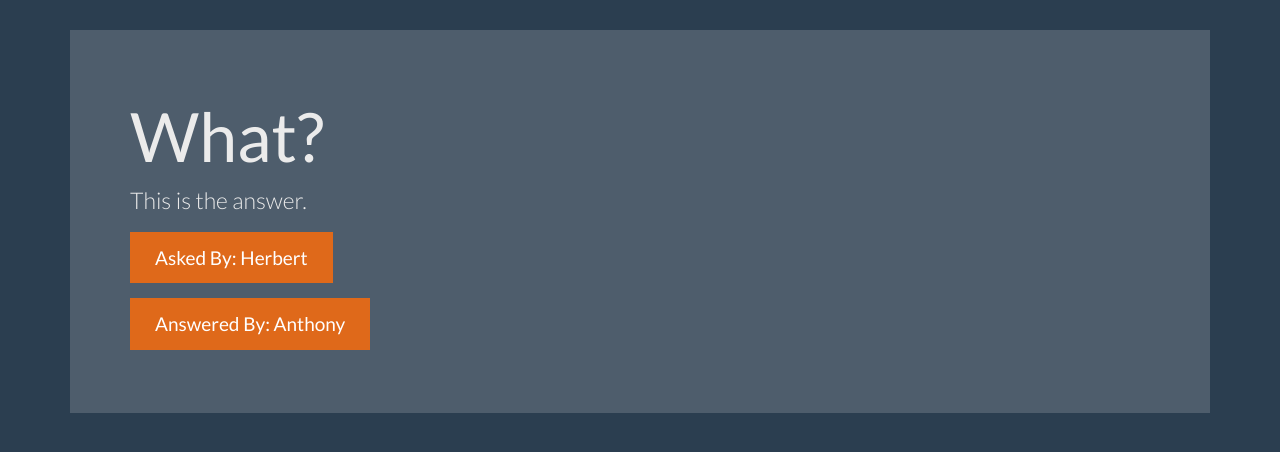
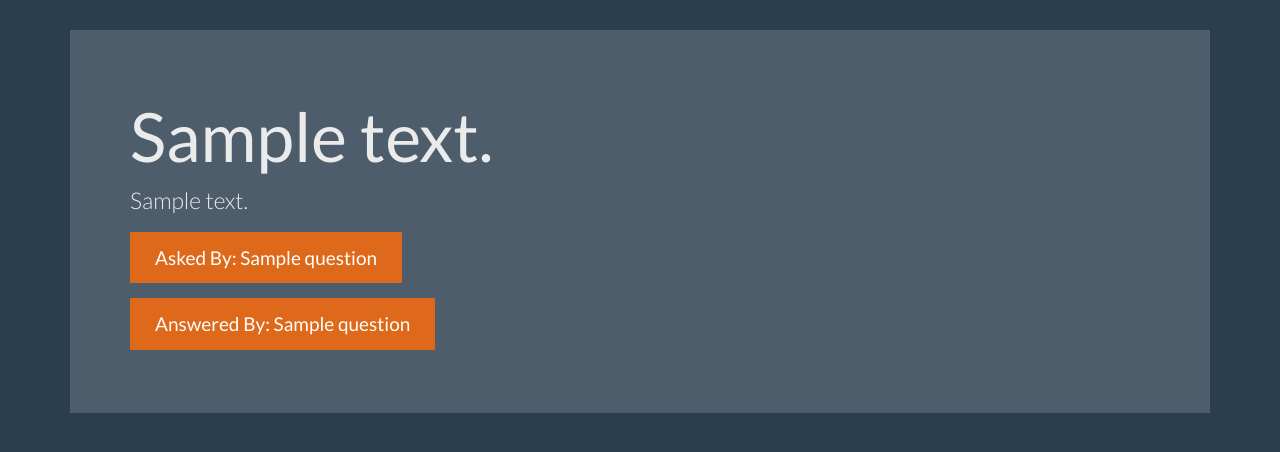
Before and after one commit to mot3/Q-A_Flask, a Flask app: template templates/question.html in a window 1280 px wide. Shown: the part 40-492 px from the top of the page. Run offline with Flask 2, Linux system fonts and the light colour scheme; the template is opened without the code that fills it: most values are stand-ins (such as "Sample title", 1, 10 or a date in 2020); some libraries are stand-ins or nearby versions.

Commit message:
add question

```diff
--- a/templates/question.html
+++ b/templates/question.html
@@ -34,7 +34,7 @@
           <li><a href="{{ url_for('ask') }}">Ask Question</a></li>
           {% endif %}
           {% if user and user.expert == 1 %}
-          <li><a href="{{ url_for('answer') }}">Answer Questions</a></li>
+          <li><a href="{{ url_for('unanswered') }}">Answer Questions</a></li>
           {% endif %}
           {% if user and user.admin == 1 %}
           <li><a href="{{ url_for('users') }}">User Setup</a></li>
@@ -51,10 +51,10 @@
   <div class="container theme-showcase" role="main">
 
     <div class="jumbotron">
-      <h1>What?</h1>
-      <p>This is the answer.</p>
-      <p><a class="btn btn-primary btn-lg">Asked By: Herbert</a></p>
-      <p><a class="btn btn-primary btn-lg">Answered By: Anthony</a></p>
+      <h1>{{ question.questions_text }}</h1>
+      <p>{{ question.answer_text }}</p>
+      <p><a class="btn btn-primary btn-lg">Asked By: {{ question.asker_name }}</a></p>
+      <p><a class="btn btn-primary btn-lg">Answered By: {{ question.expert_name }}</a></p>
     </div>
 
   </div> <!-- /container -->
```
